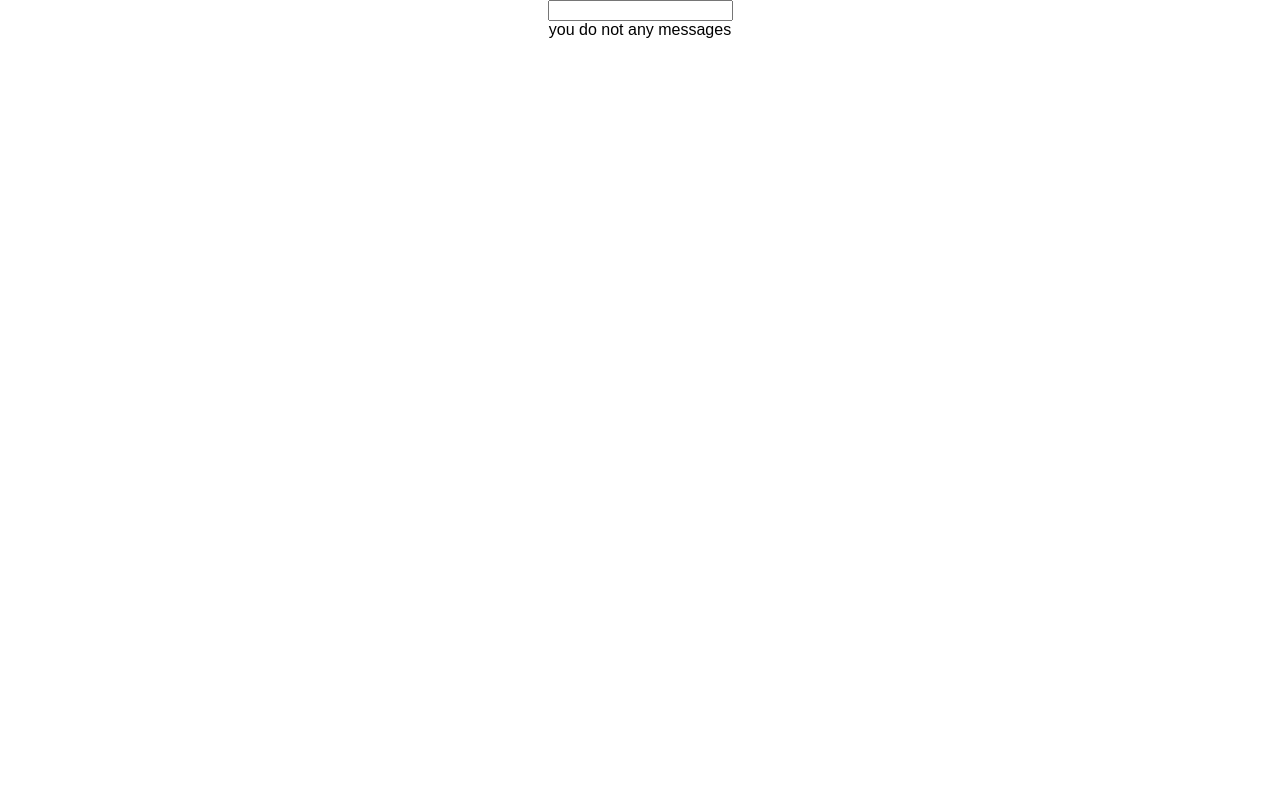
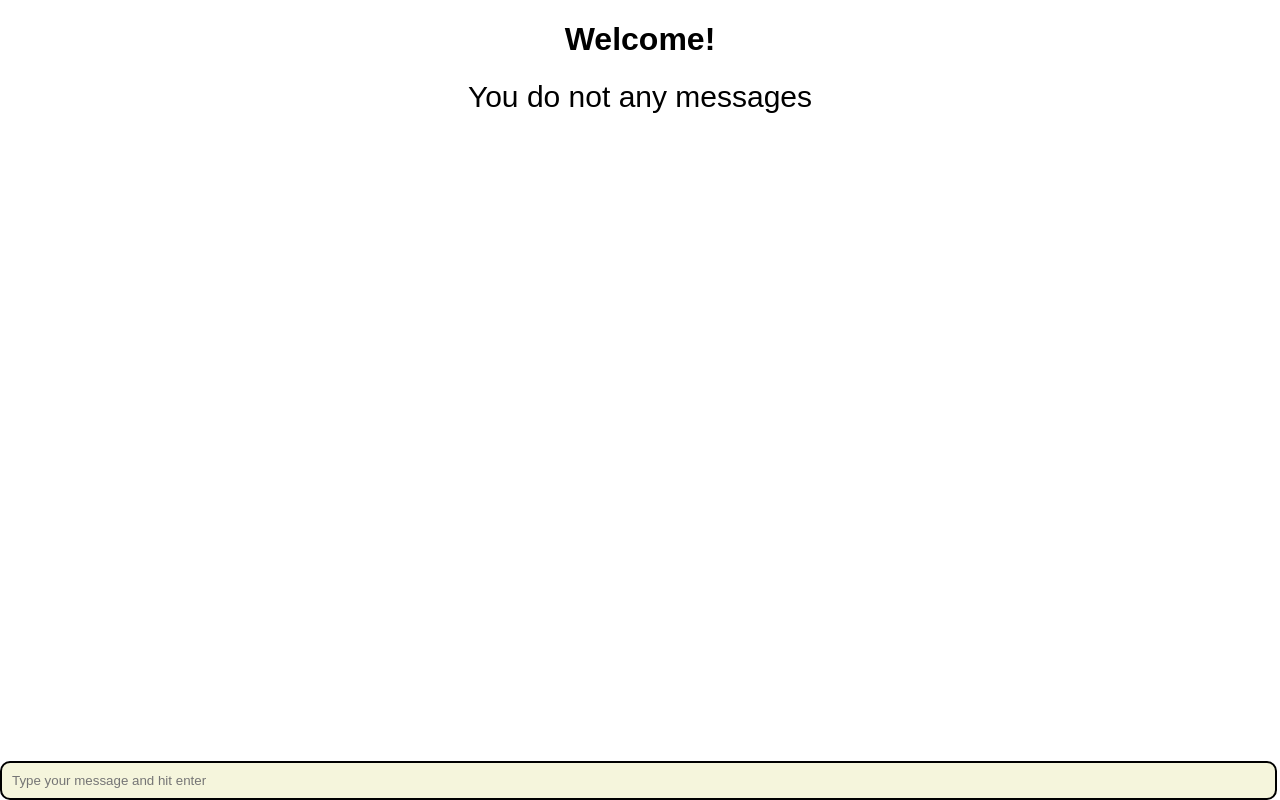
Before and after one commit to ShitalSB/chat_app_react, a React (Create React App) app: page / in a window 1280 px wide. Built offline with nearby package versions, Linux system fonts and the light colour scheme.

Commit message:
Added Css

```diff
--- a/src/App.css
+++ b/src/App.css
@@ -1,28 +1,23 @@
-.App {
+.inputMessage {
+  position: fixed;
+  bottom: 0;
+  width: 97.9%;
+  left: 0;
+  background-color: beige;
+  padding: 10px;
+  border: 2px solid;
+  border-radius: 10px;
+}
+
+.noMessage {
+  text-align: center;
+  font-size: 30px
+}
+
+.heading {
   text-align: center;
 }
 
-.App-logo {
-  animation: App-logo-spin infinite 20s linear;
-  height: 80px;
+.message {
+  font-size: 25px
 }
-
-.App-header {
-  background-color: #222;
-  height: 150px;
-  padding: 20px;
-  color: white;
-}
-
-.App-title {
-  font-size: 1.5em;
-}
-
-.App-intro {
-  font-size: large;
-}
-
-@keyframes App-logo-spin {
-  from { transform: rotate(0deg); }
-  to { transform: rotate(360deg); }
-}
--- a/src/App.js
+++ b/src/App.js
@@ -19,15 +19,18 @@ class App extends Component {
   render() {
     return (
       <div className="App">
+        <h1 className='heading'>Welcome!</h1>
         <form onSubmit={this.sendMessage}>
           <input
+            className="inputMessage"
             type="text"
+            placeholder='Type your message and hit enter'
             value={this.state.message}
             onChange={this.handleMessage}
           />
-          {!this.state.history.length && <div>you do not any messages</div>}
+          {!this.state.history.length && <div className='noMessage'>You do not any messages</div>}
           {this.state.history.map((message,index)=>{
-            return <p key={index}>{message}</p>
+            return <p className='message' key={index}>{message}</p>
           })}
         </form>
       </div>
```
Also changed, not shown: package.json (line endings or trailing spaces).
